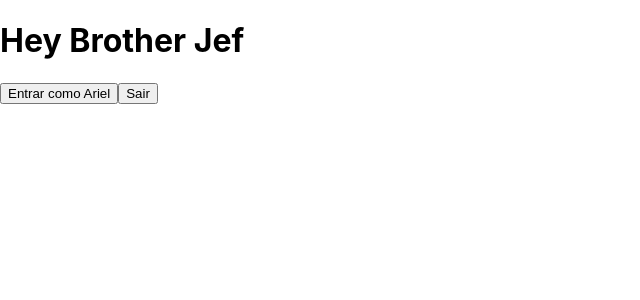
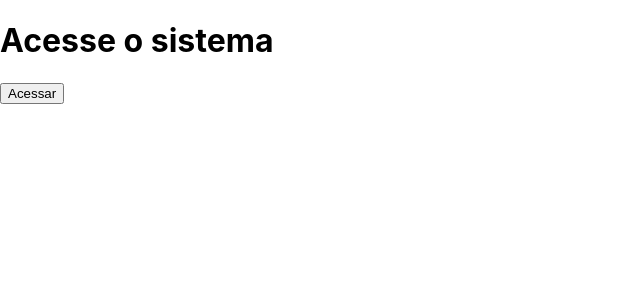
Before and after one commit to JefersonFadanelli/curso-react, a React (Create React App) app: page / in a window 1280 px wide. Shown: the top 300 px of the page, without its empty margins (0-640 px from the left). Built offline with nearby package versions, Linux system fonts and the light colour scheme.

Commit message:
Renderização condicional

```diff
--- a/src/App.js
+++ b/src/App.js
@@ -1,13 +1,42 @@
 import React, { Component } from 'react';
 
-import Membro from './Components/Membro';
+export default class App extends Component {
 
-export default class App extends Component {
+    constructor(props){
+        super(props);
+
+        this.state = {
+          show: false
+        };
+
+        this.sair = this.sair.bind(this);
+        this.entrar = this.entrar.bind(this);
+    }
+
+    sair(){
+        this.setState({show: false});
+    }
+
+    entrar(){
+        this.setState({show: true});
+    }
 
     render(){
         return (
             <div>
-                <Membro nome="Jef"/>
+
+                { this.state.show ?
+                    <div>
+                        <h1>bem vindo ao sistema</h1>
+                        <button onClick={this.sair}> Sair </button>
+                    </div>
+                    :
+                    <div>
+                        <h1>Acesse o sistema </h1>
+                        <button onClick={this.entrar}> Acessar </button>
+                    </div>
+                }
+
             </div>
         );
     }
--- a/src/Components/Membro/index.js
+++ /dev/null
@@ -1,27 +0,0 @@
-import React, { Component } from 'react';
-
-export default class Membro extends Component {
-
-    constructor(props){
-        super(props);
-        this.state = {
-            nome: props.nome
-        };
-
-        this.entrar = this.entrar.bind(this);
-    }
-
-    entrar(nome){
-        this.setState({nome: nome})
-    }
-
-    render(){
-        return (
-            <div>
-                <h1>Hey Brother {this.state.nome}</h1>
-                <button onClick={() => { this.entrar('Ariel')} }> Entrar como Ariel </button>
-                <button onClick={ () => this.setState({nome: ''}) }> Sair </button>
-            </div>
-        );
-    }
-}
```
